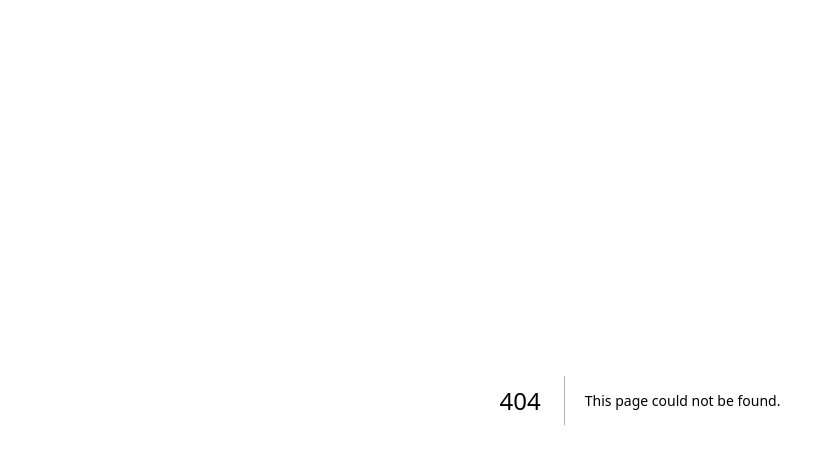
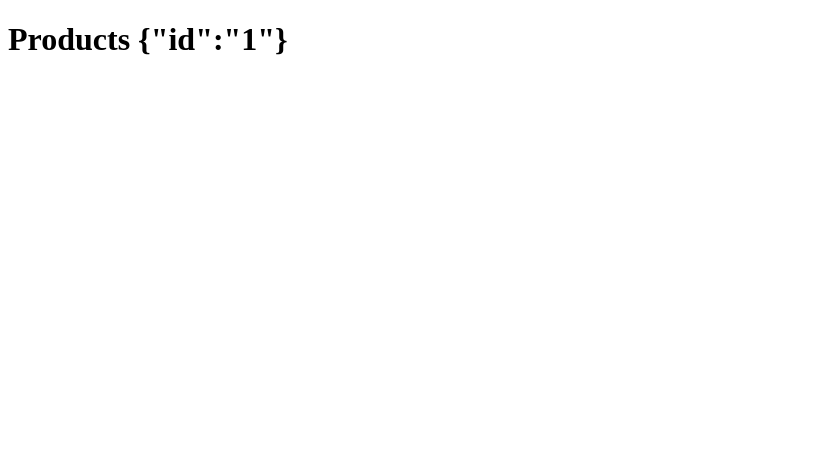
Before and after one commit to AlysonDEV/ignite-shop, a Next.js app: page /product/1 in a window 1280 px wide. Before the commit this address had no page. Shown: the top 464 px of the page, without its empty margins (0-835 px from the left). Built offline with nearby package versions, Linux system fonts and the light colour scheme.

Commit message:
Configurando as rotas usando system-file-route

```diff
--- a/src/pages/_document.tsx
+++ b/src/pages/_document.tsx
@@ -1,8 +1,8 @@
-import { Html, Head, Main, NextScript } from 'next/document'
+import { Head, Html, Main, NextScript } from 'next/document'
 
 export default function Document() {
   return (
-    <Html lang="en">
+    <Html lang="pt-br">
       <Head />
       <body>
         <Main />
--- /dev/null
+++ b/src/pages/product/[id].tsx
@@ -0,0 +1,8 @@
+import { useRouter } from "next/router"
+
+export default function Products () {
+  const { query } = useRouter()
+  return (
+    <h1>Products {JSON.stringify(query)}</h1>
+  )
+}
--- /dev/null
+++ b/src/pages/success.tsx
@@ -0,0 +1,5 @@
+export default function Success () {
+  return (
+    <h1>Success</h1>
+  )
+}
```
